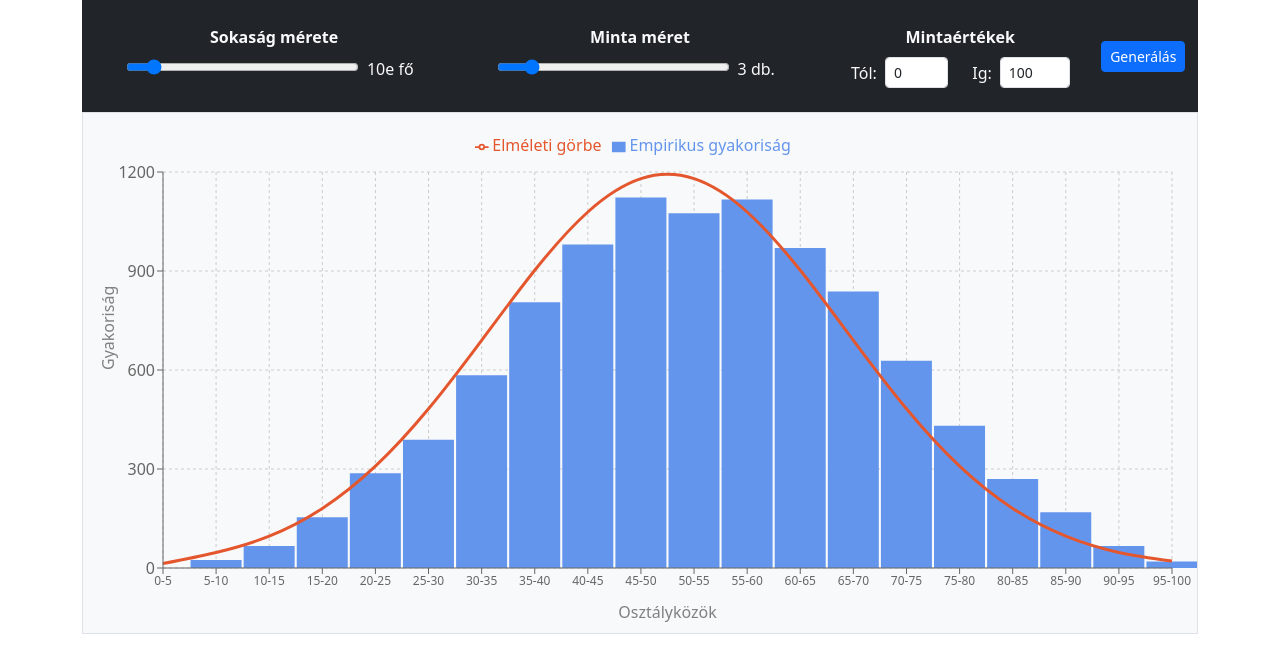
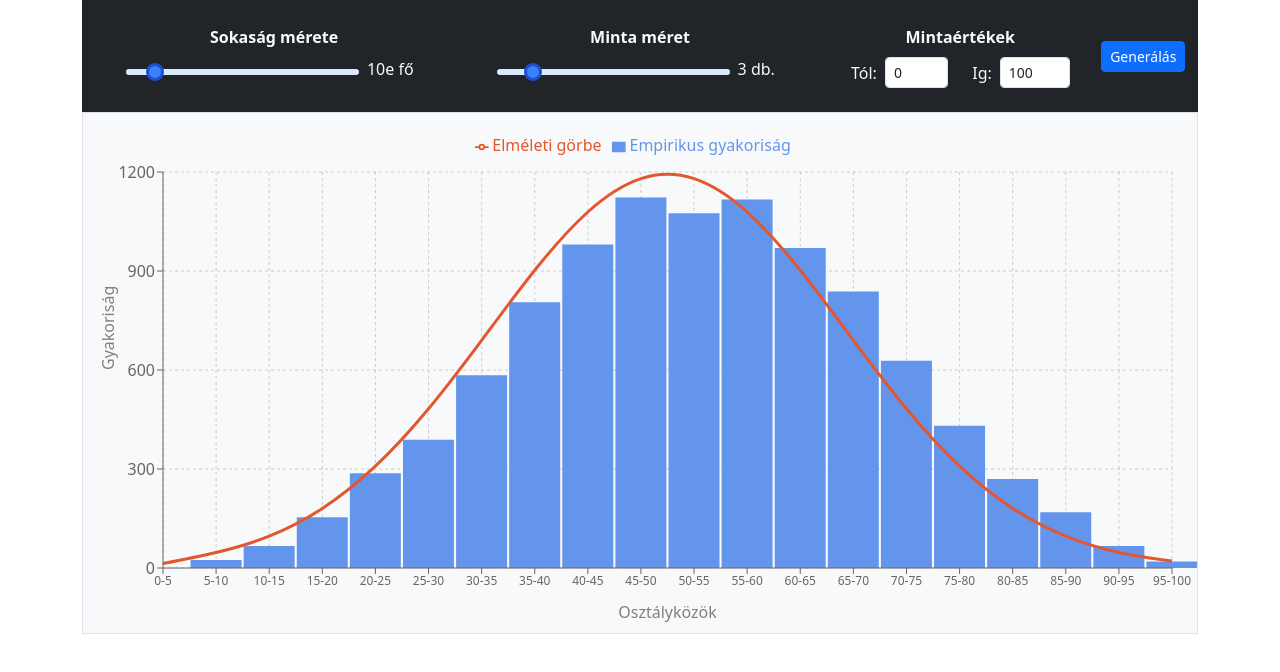
Before and after one commit to kovoliver/central-limit-theorem, a React (Vite) app: page / in a window 1280 px wide. Shown: the top 672 px of the page. Built offline with nearby package versions, Linux system fonts and the light colour scheme.

Commit message:
custom range slider

```diff
--- /dev/null
+++ b/src/assets/styles/style.css
@@ -0,0 +1,51 @@
+.custom-range {
+    -webkit-appearance: none;
+    appearance: none;
+    width: 100%;
+    height: 6px;
+    background: #dbeafe;
+    border-radius: 999px;
+    outline: none;
+    cursor: pointer;
+}
+
+.custom-range::-webkit-slider-thumb {
+    -webkit-appearance: none;
+    appearance: none;
+    width: 18px;
+    height: 18px;
+    border-radius: 50%;
+    background: #3b82f6;
+    border: 3px solid #1d4ed8;
+    cursor: grab;
+    transition: transform 0.2s ease;
+}
+
+.custom-range::-webkit-slider-thumb:hover {
+    transform: scale(1.1);
+}
+
+.custom-range::-webkit-slider-thumb:active {
+    cursor: grabbing;
+    transform: scale(1.05);
+}
+
+.custom-range::-moz-range-thumb {
+    width: 12px;
+    height: 12px;
+    border-radius: 50%;
+    background: #3b82f6;
+    border: 3px solid #1d4ed8;
+    cursor: grab;
+}
+
+.custom-range::-moz-range-track {
+    height: 6px;
+    background: #dbeafe;
+    border-radius: 999px;
+}
+
+.custom-range:focus-visible {
+    outline: 2px solid #60a5fa;
+    outline-offset: 6px;
+}
--- a/src/main.tsx
+++ b/src/main.tsx
@@ -3,6 +3,7 @@ import { createRoot } from 'react-dom/client';
 import App from './App.tsx';
 import 'bootstrap/dist/css/bootstrap.min.css';
 import 'bootstrap/dist/js/bootstrap.bundle.min.js';
+import './assets/styles/style.css';
 
 createRoot(document.getElementById('root')!).render(
   <StrictMode>
--- a/src/pages/CentralLimitTheorem.tsx
+++ b/src/pages/CentralLimitTheorem.tsx
@@ -54,7 +54,7 @@ export function CentralLimitTheorem() {
                             max={100_000}
                             min={1_000}
                             onChange={e => setPopulationSize(parseInt(e.target.value))}
-                            className="w-75"
+                            className="w-75 custom-range"
                         />
 
                         <label className="mx-2">{numberFormat(populationSize/1000)}e fő</label>
@@ -72,7 +72,7 @@ export function CentralLimitTheorem() {
                             max={10}
                             value={sampleCount}
                             onChange={e => setSampleCount(parseInt(e.target.value))}
-                            className="w-75"
+                            className="w-75 custom-range"
                         />
 
                         <label className="mx-2">{sampleCount} db.</label>
```
Also changed, not shown: src/App.css (deleted), src/index.css (deleted).
